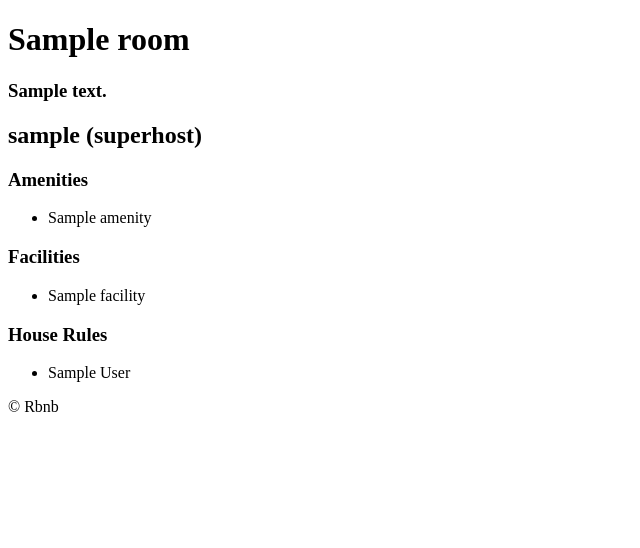
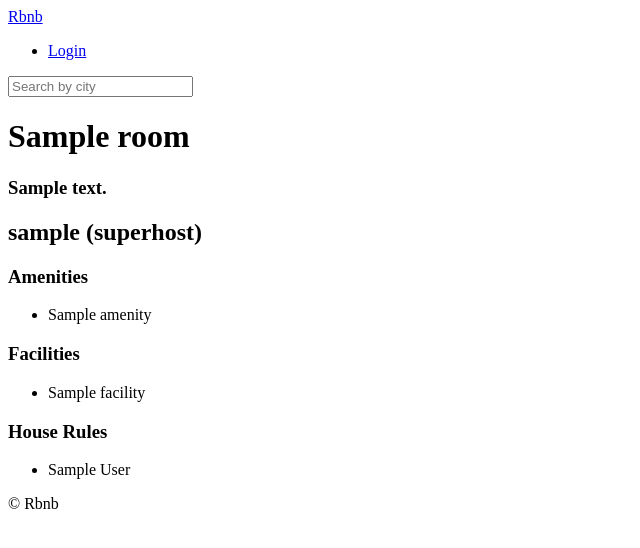
Before and after one commit to raminux/airbnb-clone, a Django app: page /rooms/1 in a window 1280 px wide. Shown: the top 548 px of the page, without its empty margins (0-640 px from the left). Run offline with Django 3.2, Linux system fonts and the light colour scheme; tables that the repository leaves empty hold one stand-in row (values such as "Sample post").

Commit message:
Starting to add Room search view

```diff
--- a/rooms/urls.py
+++ b/rooms/urls.py
@@ -5,4 +5,5 @@ app_name = "rooms"
 
 urlpatterns = [
     path("<int:pk>", views.RoomDetail.as_view(), name="detail"),
+    path("search", views.search, name="search"),
 ]
--- a/rooms/views.py
+++ b/rooms/views.py
@@ -1,4 +1,5 @@
 from django.utils import timezone
+from django.shortcuts import render
 from django.views.generic import ListView, DetailView
 from . import models
 
@@ -27,3 +28,9 @@ class RoomDetail(DetailView):
     model = models.Room
     pk_url_kwarg = "pk"
     template_name = "rooms/room_detail.html"
+
+
+def search(request):
+    city = request.GET.get("city")
+    city = str.capitalize(city)
+    return render(request, "rooms/search.html", {"city": city})
--- a/templates/base.html
+++ b/templates/base.html
@@ -10,6 +10,8 @@
 
 <body>
 
+    {% include "partials/header.html" %}
+
     {% block content %}{% endblock content %}
 
     {% include "partials/footer.html" %}
--- a/templates/partials/header.html
+++ b/templates/partials/header.html
@@ -0,0 +1,12 @@
+<header>
+    <a href="{% url 'core:home' %}">Rbnb</a>
+    <ul>
+        <li>
+            <a href="#">Login</a>
+        </li>
+    </ul>
+
+    <form metho="get" action="{% url 'rooms:search' %}">
+        <input name="city" placeholder="Search by city" />
+    </form>
+</header>
--- a/templates/rooms/room_detail.html
+++ b/templates/rooms/room_detail.html
@@ -1,7 +1,7 @@
 {% extends "base.html" %}
 
 {% block page_title %}
-Room detail
+{{room}}
 {% endblock page_title %}
 
 {% block content %}
```
Also changed, not shown: command-history.txt (+7 -0 lines), templates/rooms/search.html (added, +13 -0 lines).
